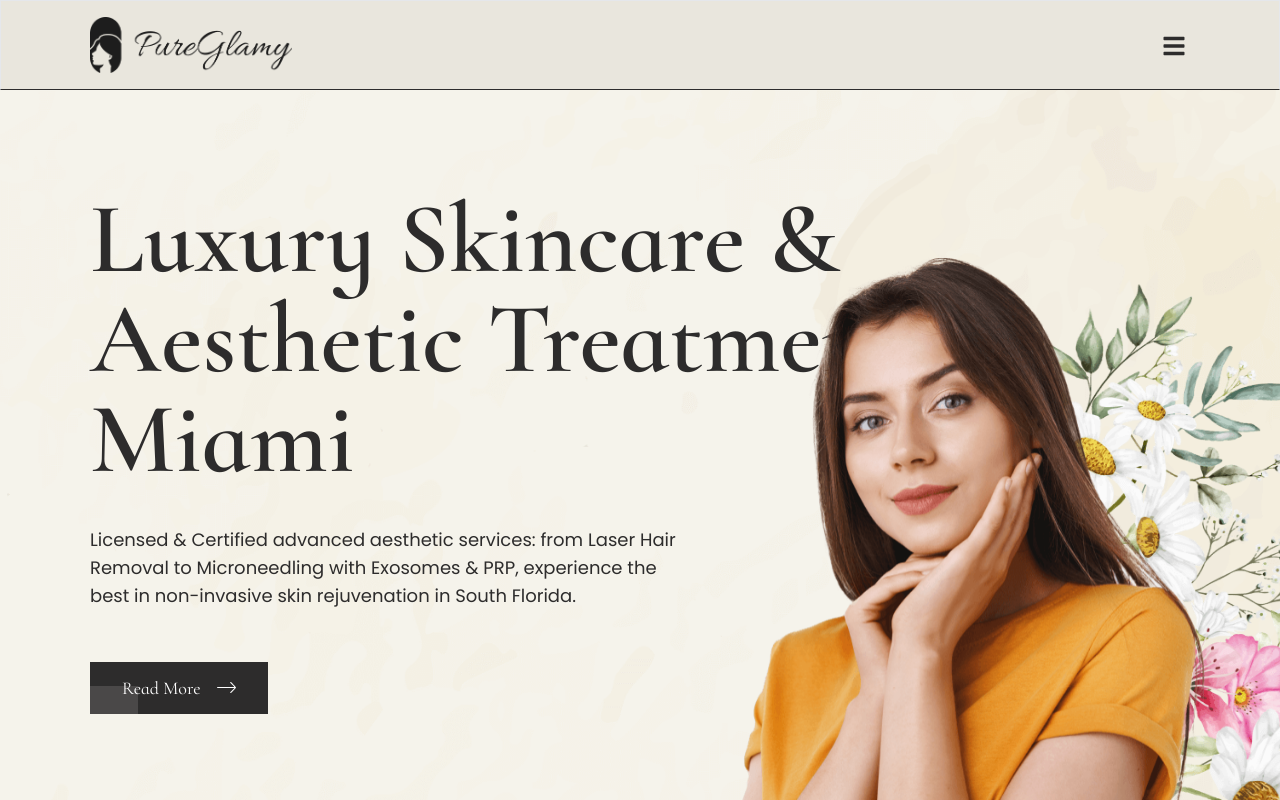
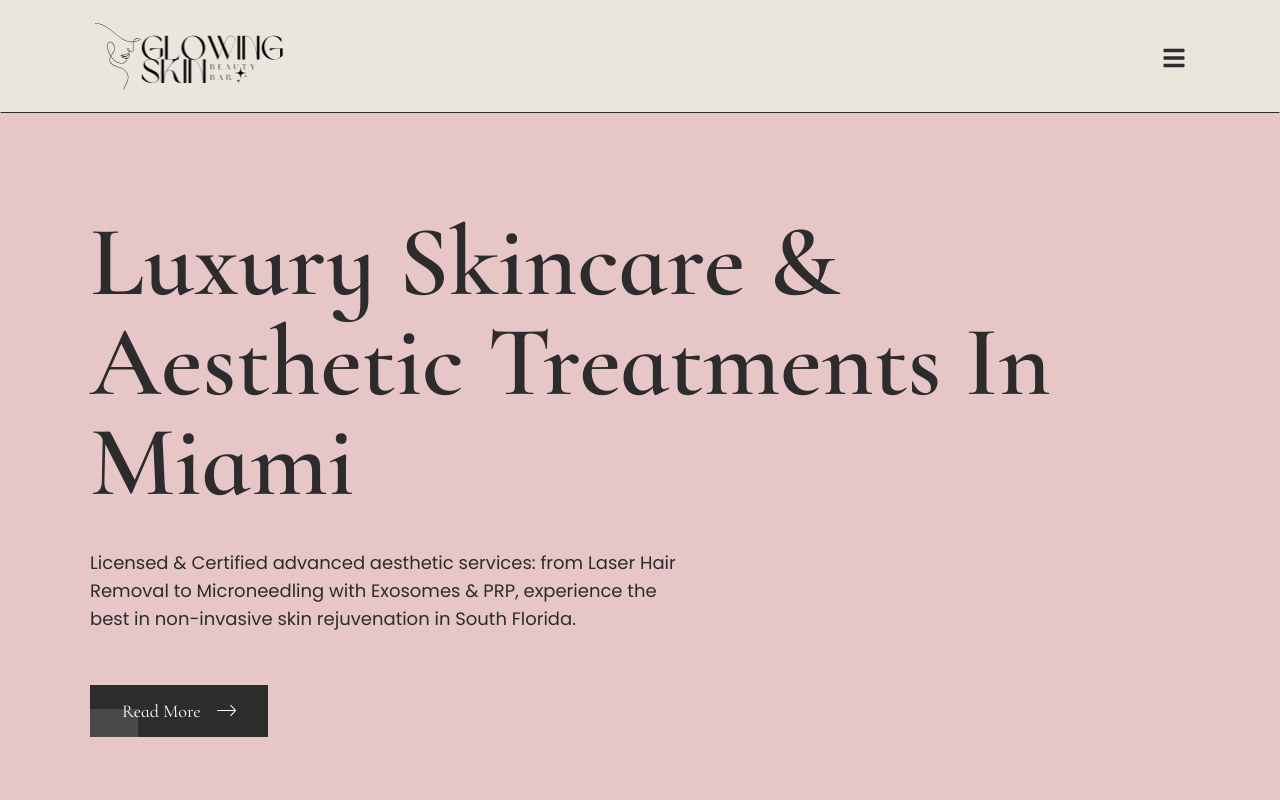
Before and after one commit to adstrategic/glowingskin, a Next.js app: page /en in a window 1280 px wide. Shown: the top 800 px of the page. Built offline with nearby package versions, Linux system fonts and the light colour scheme.

Commit message:
change colors and logo

```diff
--- a/src/assets/css/globals.css
+++ b/src/assets/css/globals.css
@@ -1,4 +1,4 @@
-@import 'tailwindcss';
+@import "tailwindcss";
 
 @theme {
   --breakpoint-*: initial;
@@ -22,20 +22,21 @@
   --text-9xl: 120px;
 
   --color-primary: #2d2c2c;
-  --color-secondary: #a99d83;
+  --color-secondary: #806876;
   --color-soft-beige: #f0ebd5;
   --color-Light-beige: #757575;
 
-  --background-image-upper-gradient: linear-gradient(90deg,
-      rgba(45, 44, 44, -20%) 0%,
-      #2d2c2c 100%);
+  --background-image-upper-gradient: linear-gradient(
+    90deg,
+    rgba(45, 44, 44, -20%) 0%,
+    #2d2c2c 100%
+  );
 
   --animate-move-down: moveDown 1.5s infinite ease-in-out;
   --animate-move-up: moveUp 1.5s infinite ease-in-out;
   --animate-move-y: moveY 1.5s infinite ease-in-out;
 
   @keyframes moveDown {
-
     0%,
     100% {
       transform: translate(0, 0);
@@ -47,7 +48,6 @@
   }
 
   @keyframes moveUp {
-
     0%,
     100% {
       transform: translate(0, 0);
@@ -59,7 +59,6 @@
   }
 
   @keyframes moveY {
-
     0%,
     100% {
       transform: translateY(0);
@@ -85,7 +84,6 @@
   color utility to any element that depends on these defaults.
 */
 @layer base {
-
   *,
   ::after,
   ::before,
@@ -125,7 +123,7 @@
 
 @utility d2c_secondary_btn {
   /* Secondary button */
-  @apply bg-secondary before:bg-[#8E826A];
+  @apply bg-secondary before:bg-[#2323237b];
 }
 
 @utility form-control {
@@ -256,10 +254,9 @@
 }
 
 @utility hidden {
-
   /* When hidden, move it off-screen and fade out */
   &#mobile-menu {
-    @apply h-0 visible bg-[#E9E6DD];
+    @apply h-0 visible bg-[#e6c6c6];
   }
 }
 
@@ -277,7 +274,6 @@
 }
 
 @utility d2c_testimonial_slider {
-
   /* testimonial section */
   & .swiper-pagination-bullet {
     @apply !bg-transparent !w-3 !h-3 !opacity-100 !border !border-primary !rounded-none;
@@ -289,7 +285,6 @@
 }
 
 @utility swiper-pagination-bullet {
-
   /* testimonial section */
   .d2c_testimonial_slider & {
     @apply !bg-transparent !w-3 !h-3 !opacity-100 !border !border-primary !rounded-none;
@@ -304,7 +299,7 @@
 
 @utility preloader {
   /* Preloader */
-  @apply fixed bottom-0 top-0 w-full z-50 bg-[#E9E6DD] transition duration-300 flex items-center justify-center;
+  @apply fixed bottom-0 top-0 w-full z-50 bg-[#e6c6c6] transition duration-300 flex items-center justify-center;
 }
 
 @utility custom-loader {
@@ -335,7 +330,7 @@
 
 @layer base {
   body {
-    @apply overflow-x-hidden relative bg-[#e9e6dd];
+    @apply overflow-x-hidden relative bg-[#e6c6c6];
   }
 
   html {
@@ -401,7 +396,6 @@
 }
 
 @layer components {
-
   /* nav css */
   #navbar {
     @apply z-40;
@@ -421,10 +415,9 @@
 }
 
 @layer utilities {
-
   @keyframes continuous {
     100% {
-      left: calc(100% + 20px)
+      left: calc(100% + 20px);
     }
   }
 }
--- a/src/components/pages/home/Cta2.tsx
+++ b/src/components/pages/home/Cta2.tsx
@@ -5,7 +5,7 @@ import dotSmall from "@/assets/images/dot-small.png";
 import dotBigger from "@/assets/images/dot-bigger.png";
 import girlsWithFlower from "@/assets/images/girls-with-flower.jpg";
 import girlsLeftView from "@/assets/images/girls-left-view.jpg";
-import darkRightArrow from "@/assets/images/dark-right-arrow.png";
+import rightArrow from "@/assets/images/right-arrow.png";
 
 const Cta2 = () => {
   return (
@@ -28,17 +28,9 @@ const Cta2 = () => {
             individual needs with beauty products in an innovative way with
             precision that inspires confidence.
           </p>
-          <Link
-            href="#d2c_contact"
-            className="d2c_btn d2c_secondary_btn text-primary"
-          >
+          <Link href="#d2c_contact" className="d2c_btn d2c_secondary_btn ">
             Contact with Us
-            <Image
-              src={darkRightArrow}
-              alt="Dark Right Arrow"
-              width={24}
-              height={24}
-            />
+            <Image src={rightArrow} alt="Right Arrow" width={24} height={24} />
           </Link>
         </div>
 
--- a/src/components/pages/home/hero.tsx
+++ b/src/components/pages/home/hero.tsx
@@ -1,13 +1,13 @@
 import React from "react";
 import rightArrow from "@/assets/images/right-arrow.png";
-import heroImg from "@/assets/images/hero-image.png";
+// import heroImg from "@/assets/images/hero-image.png";
 import Link from "next/link";
 import Image from "next/image";
 
 const Hero = () => {
   return (
     <section
-      className="bg-[url('../images/hero-bg.png')] bg-no-repeat bg-cover bg-center pb-0 pt-12 md:pt-70px lg:pt-[80px] xl:pt-[100px]"
+      className="bg-no-repeat bg-cover bg-center pb-0 pt-12 md:pt-70px lg:pt-[80px] xl:pt-[100px]"
       id="d2c_hero"
     >
       <div className="container relative h-full md:h-[470px] lg:h-[75vh] xl:h-[700px] 2xl:h-[800px] space-y-3 md:space-y-0 flex flex-col justify-between">
@@ -28,7 +28,7 @@ const Hero = () => {
           </div>
         </div>
         <div className="md:absolute right-0 bottom-0 w-full md:w-[350px] lg:w-[450px] xl:w-[500px] 2xl:w-[580px]">
-          <Image src={heroImg} className="w-full h-full" alt="Hero Image" />
+          {/* <Image src={heroImg} className="w-full h-full" alt="Hero Image" /> */}
         </div>
       </div>
     </section>
--- a/src/components/shared/header.tsx
+++ b/src/components/shared/header.tsx
@@ -4,7 +4,7 @@ import Image from "next/image";
 import Link from "next/link";
 import React, { useEffect, useState } from "react";
 import brushImg from "@/assets/images/brush.png";
-import logoImg from "@/assets/images/logo/logo.png";
+import logoImg from "@/assets/images/glowingskingbbicon.png";
 import { FaBars, FaTimes } from "react-icons/fa";
 
 const navItems = [
```
Also changed, not shown: src/components/shared/footer.tsx (+38 -14 lines), src/assets/images/glowingskingbbicon.png (added), src/assets/images/glowingskingbbiconwhite.png (added).
